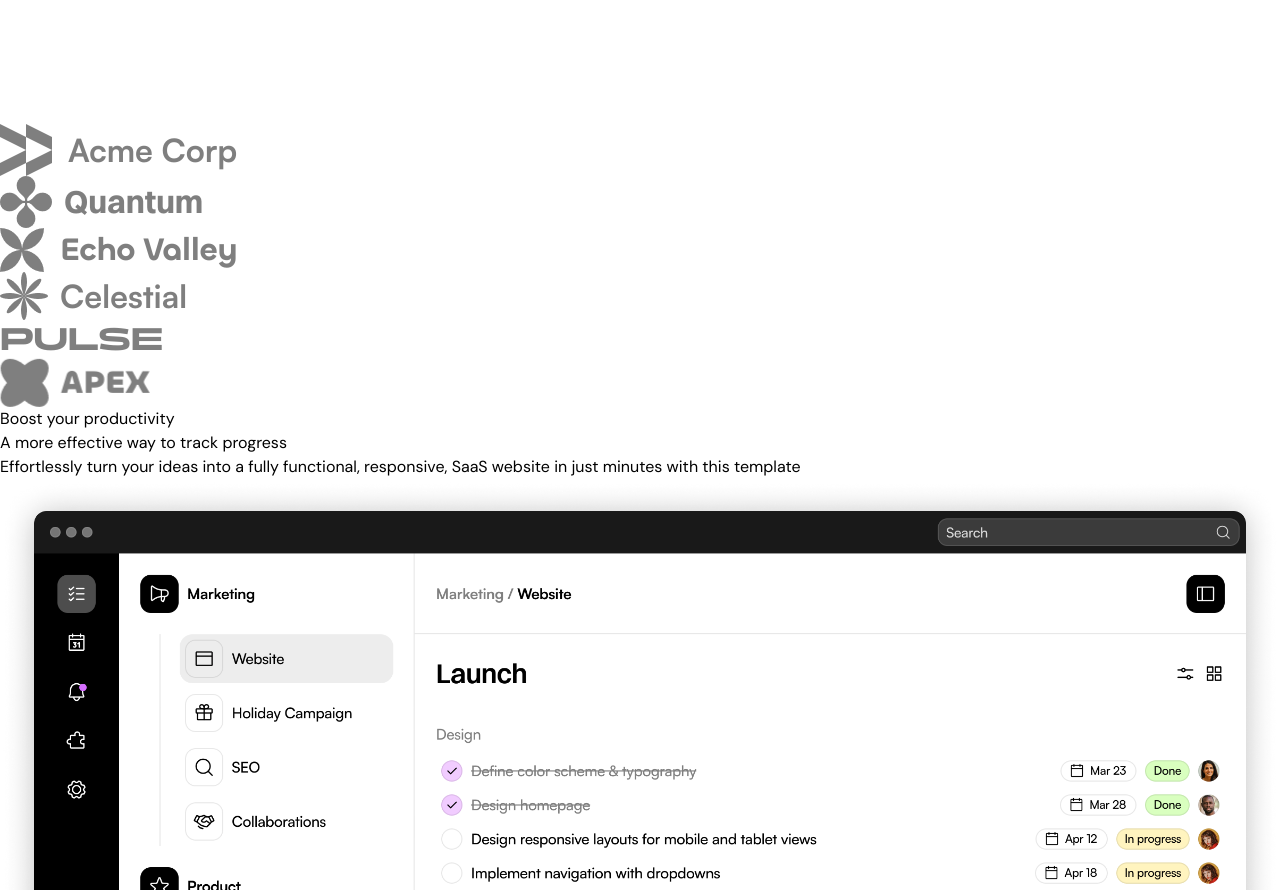
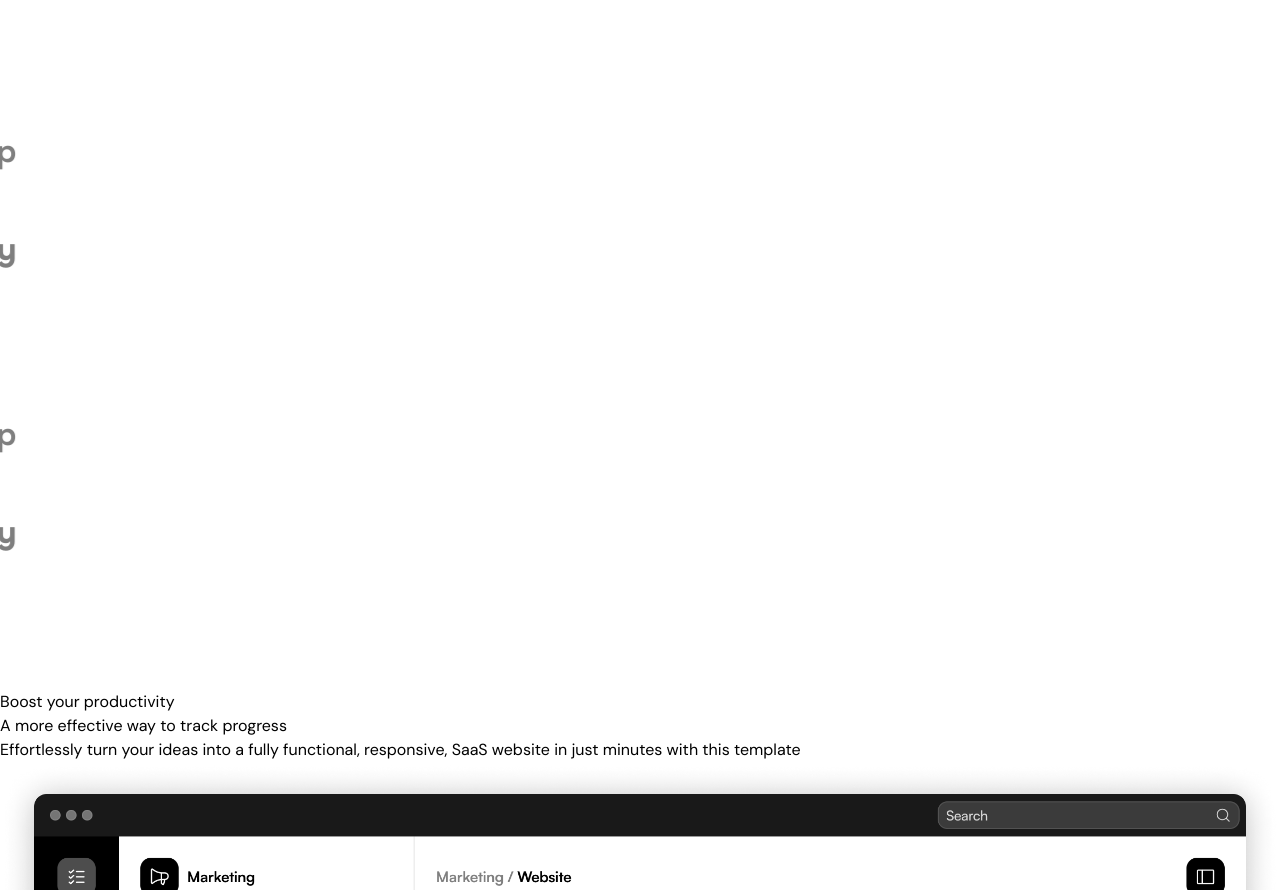
Before and after one commit to diego-teileche/light-saas-landing-page, a Next.js app: page / in a window 1280 px wide. Shown: the part 4664-5554 px from the top of the page. Built offline with nearby package versions, Linux system fonts and the light colour scheme.

Commit message:
LogoTicker | Logos Carousel animation added

```diff
--- a/src/sections/LogoTicker.tsx
+++ b/src/sections/LogoTicker.tsx
@@ -1,3 +1,4 @@
+"use client"
 import acmeLogo from "@/assets/logo-acme.png"
 import quantumLogo from "@/assets/logo-quantum.png"
 import echoLogo from "@/assets/logo-echo.png"
@@ -5,13 +6,23 @@ import celestialLogo from "@/assets/logo-celestial.png"
 import pulseLogo from "@/assets/logo-pulse.png"
 import apexLogo from "@/assets/logo-apex.png"
 import Image from "next/image"
+import { motion } from "framer-motion"
 
 export const LogoTicker = () => {
   return (
     <section className="bg-white py-8 md:py-12">
       <div className="container">
         <div className="flex overflow-hidden [mask-image:linear-gradient(to_right,transparent,black,transparent)]">
-          <div className="flex flex-none gap-14">
+          <motion.div
+            animate={{ translateX: "-50%" }}
+            transition={{
+              duration: 20,
+              repeat: Infinity,
+              ease: "linear",
+              repeatType: "loop",
+            }}
+            className="flex flex-none gap-14 pr-14"
+          >
             <Image
               src={acmeLogo}
               className="logo-ticker-image"
@@ -42,7 +53,38 @@ export const LogoTicker = () => {
               className="logo-ticker-image"
               alt="Apex Logo"
             />
-          </div>
+
+            <Image
+              src={acmeLogo}
+              className="logo-ticker-image"
+              alt="Acme Logo"
+            />
+            <Image
+              src={quantumLogo}
+              className="logo-ticker-image"
+              alt="Quantum Logo"
+            />
+            <Image
+              src={echoLogo}
+              className="logo-ticker-image"
+              alt="Echo Logo"
+            />
+            <Image
+              src={celestialLogo}
+              className="logo-ticker-image"
+              alt="Celestial Logo"
+            />
+            <Image
+              src={pulseLogo}
+              className="logo-ticker-image"
+              alt="Pulse Logo"
+            />
+            <Image
+              src={apexLogo}
+              className="logo-ticker-image"
+              alt="Apex Logo"
+            />
+          </motion.div>
         </div>
       </div>
     </section>
```
